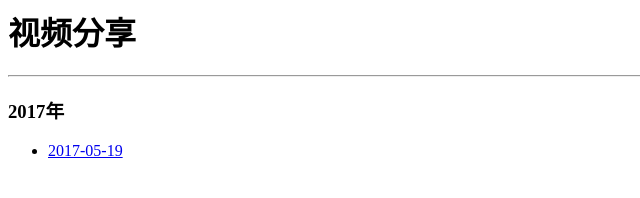
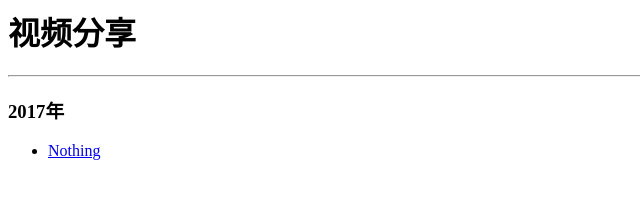
Before and after one commit to 53XV1D30/share, a plain HTML site: page index.html in a window 1280 px wide. Shown: the full height of the page, 0-640 px from the left. Drawn offline with Linux system fonts and the light colour scheme.

Commit message:
Update index.html

```diff
--- a/index.html
+++ b/index.html
@@ -3,5 +3,5 @@
 
 <h3>2017年</h3>
 <ul>
-  <li><a href="p/2017/0519.html" target="_blank">2017-05-19</a></li>
+  <li><a href="#" target="_blank">Nothing</a></li>
 </ul>
```
